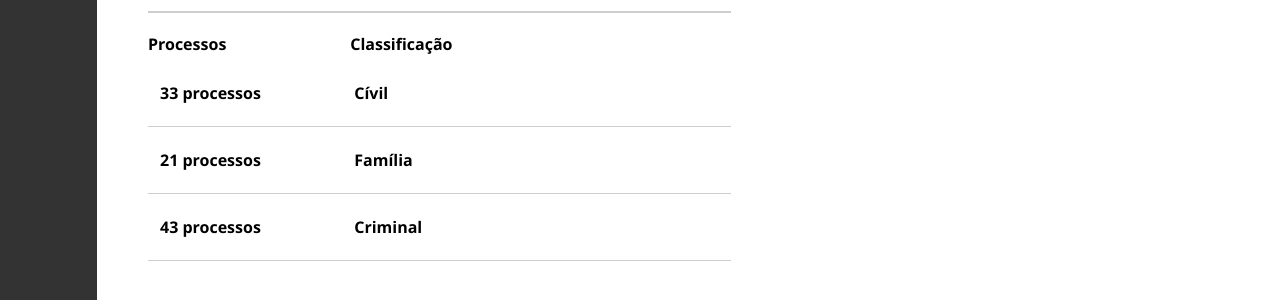
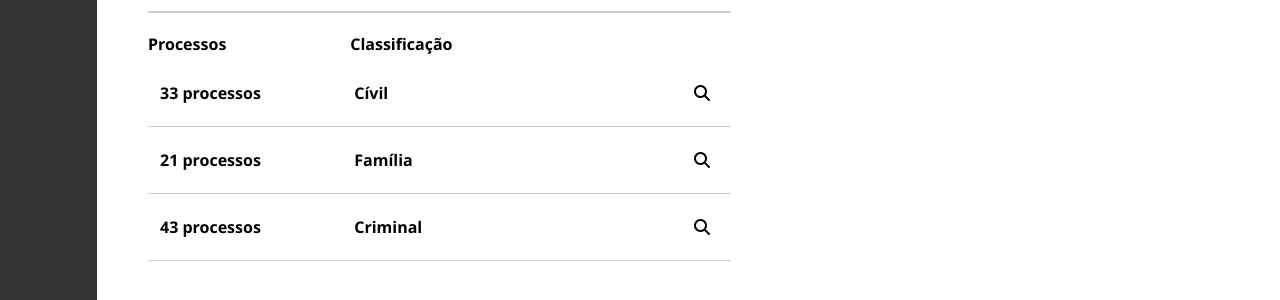
Before and after one commit to Lealzzera/VUE-PROJECT, a Vue app: page / in a window 1280 px wide. Shown: the part 487-787 px from the top of the page. Built offline with nearby package versions, Linux system fonts and the light colour scheme.

Commit message:
incluindo lupa

```diff
--- a/src/views/HomeView/HomeView.vue
+++ b/src/views/HomeView/HomeView.vue
@@ -27,7 +27,6 @@
 						</div>
 					</div>
 				</div>
-
 				<div class="row">
 					<div class="col-7">
 						<div class="limiter">
@@ -50,8 +49,15 @@
 									<div class="col-4 category">
 										{{ categoria }}
 									</div>
+
 									<div class="col-3"></div>
-									<div class="col-1"></div>
+									<div class="col-1">
+										<button>
+											<i
+												class="fa-solid fa-magnifying-glass"
+											></i>
+										</button>
+									</div>
 								</div>
 							</div>
 						</div>
```
